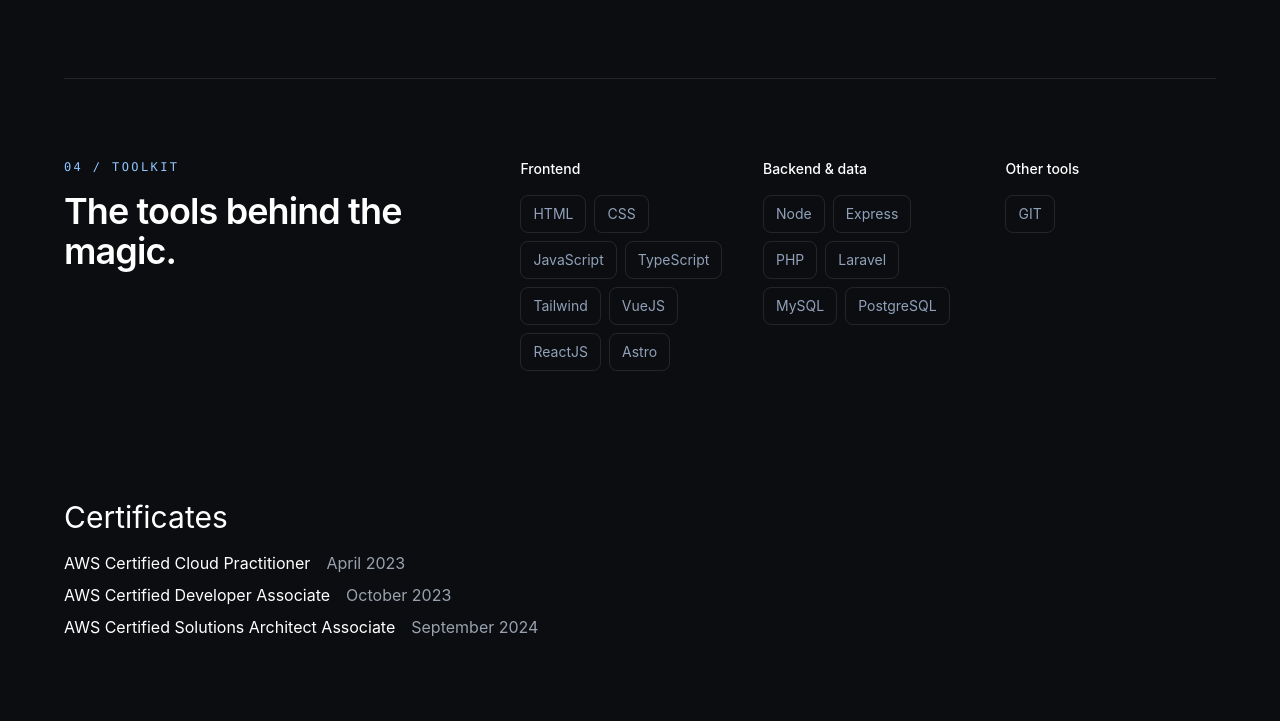
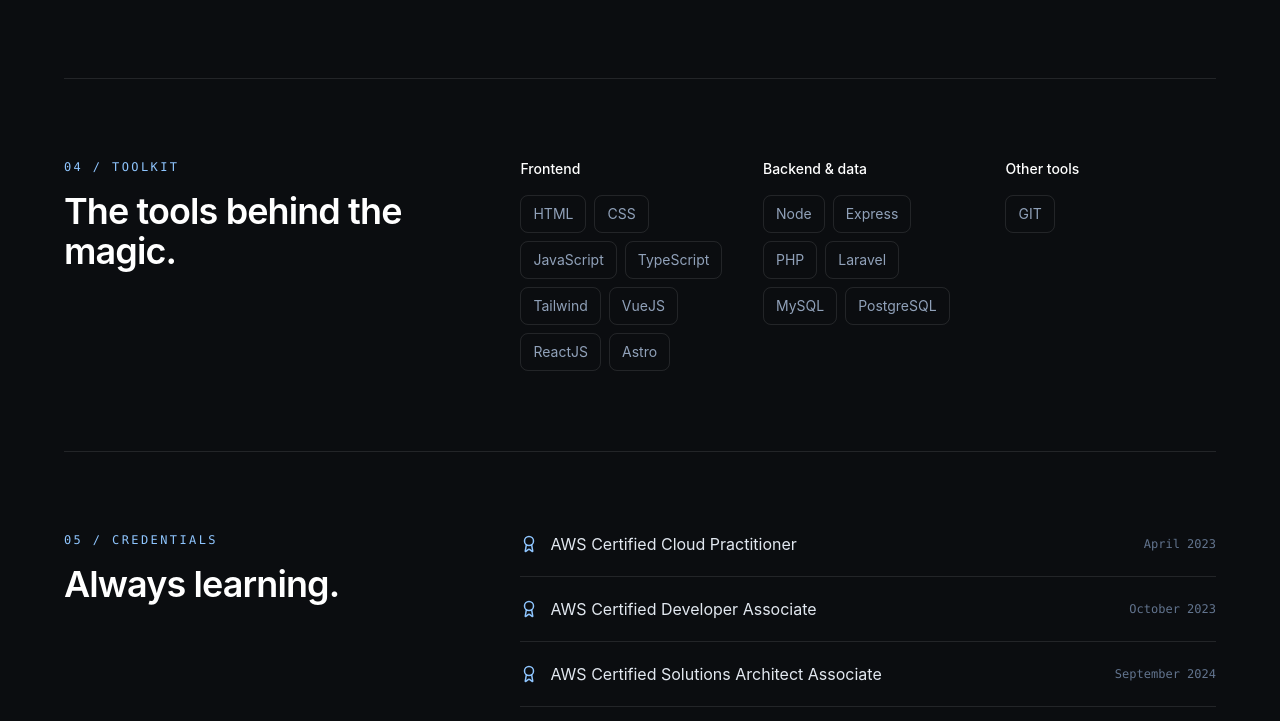
Before and after one commit to EduardoConX/EduardoConX.github.io, an Astro site: page / in a window 1280 px wide. Shown: the part 2312-3033 px from the top of the page. Built offline with nearby package versions, Linux system fonts and the light colour scheme; Astro itself is replaced by a stand-in of ours.

Commit message:
Improve certificates design

```diff
--- a/src/components/Certificates.astro
+++ b/src/components/Certificates.astro
@@ -1,4 +1,6 @@
 ---
+import Medal from "../icons/Medal.astro";
+
 const certificates = [
   {
     name: "AWS Certified Cloud Practitioner",
@@ -18,18 +20,30 @@
 ];
 ---
 
-<section class="flex flex-col gap-4 mt-12">
-  <h3 class="text-3xl text-white">Certificates</h3>
-  <ul class="flex flex-col gap-4 md:gap-2">
+<section
+  class="grid gap-12 border-t border-white/10 py-20 lg:grid-cols-[0.37fr_0.63fr]"
+>
+  <div>
+    <p class="font-mono text-xs uppercase tracking-[0.2em] text-blue-300">
+      05 / Credentials
+    </p><h2 class="mt-4 text-4xl font-semibold tracking-tight text-white">
+      Always learning.
+    </h2>
+  </div><div class="flex flex-col">
     {
       certificates.map((certificate) => (
-        <li class="flex flex-col md:flex-row w-full justify-start md:gap-4">
-          <a class="text-white" href={certificate.url} target="_blank">
-            {certificate.name}
-          </a>
-          <span class="text-gray-400">{certificate.date}</span>
-        </li>
+        <div class="flex items-center justify-between gap-5 border-b border-white/10 py-5 first:pt-0">
+          <div class="flex items-center gap-3">
+            <Medal />
+            <a href={certificate.url} target="_blank" class="text-slate-200">
+              {certificate.name}
+            </a>
+          </div>
+          <span class="shrink-0 font-mono text-xs text-slate-500">
+            {certificate.date}
+          </span>
+        </div>
       ))
     }
-  </ul>
+  </div>
 </section>
--- /dev/null
+++ b/src/icons/Medal.astro
@@ -0,0 +1,16 @@
+<svg
+  xmlns="http://www.w3.org/2000/svg"
+  width="18"
+  height="18"
+  viewBox="0 0 24 24"
+  fill="none"
+  stroke="currentColor"
+  stroke-width="2"
+  stroke-linecap="round"
+  stroke-linejoin="round"
+  class="lucide lucide-award shrink-0 text-blue-300"
+  aria-hidden="true"
+  ><path
+    d="m15.477 12.89 1.515 8.526a.5.5 0 0 1-.81.47l-3.58-2.687a1 1 0 0 0-1.197 0l-3.586 2.686a.5.5 0 0 1-.81-.469l1.514-8.526"
+  ></path><circle cx="12" cy="8" r="6"></circle></svg
+>
```
